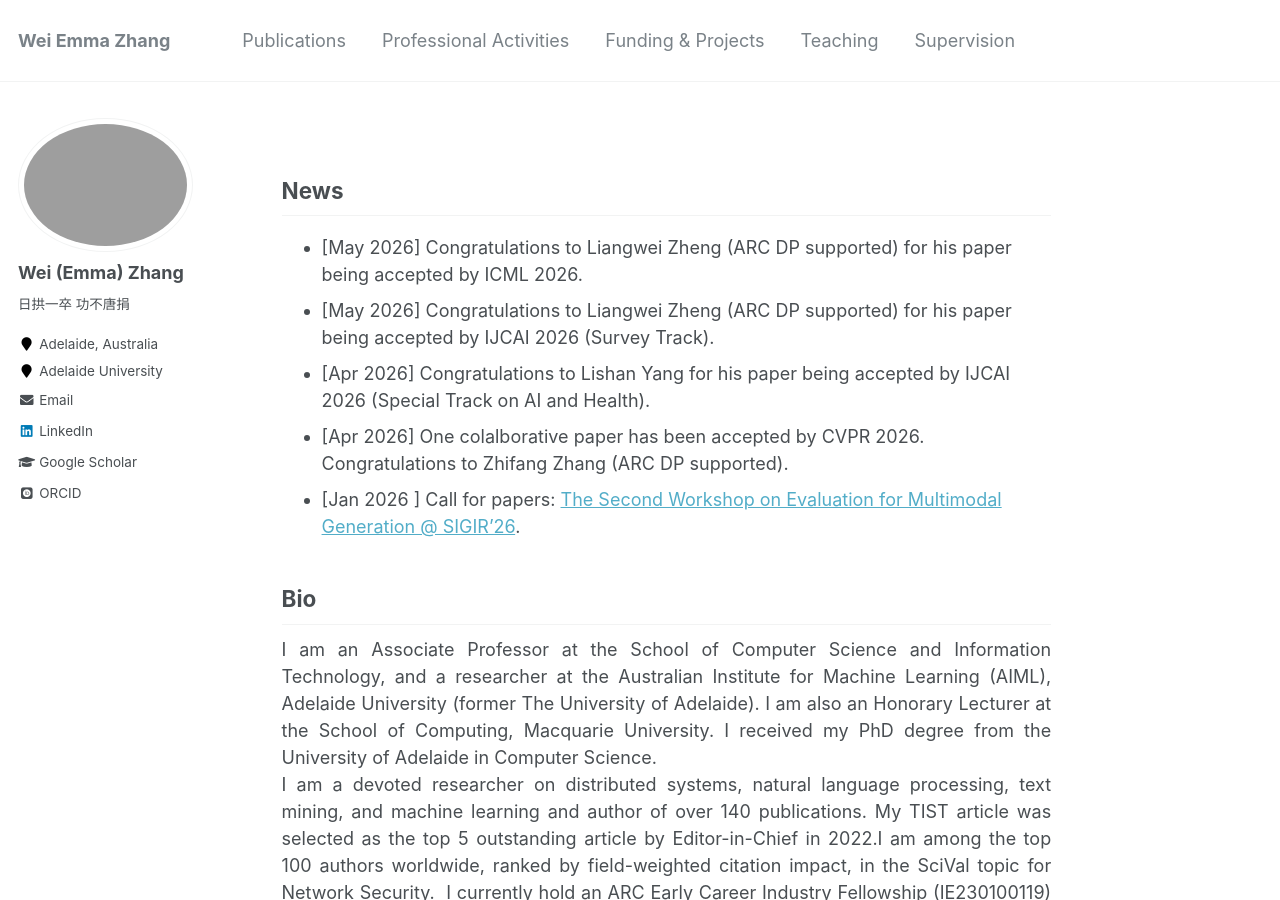
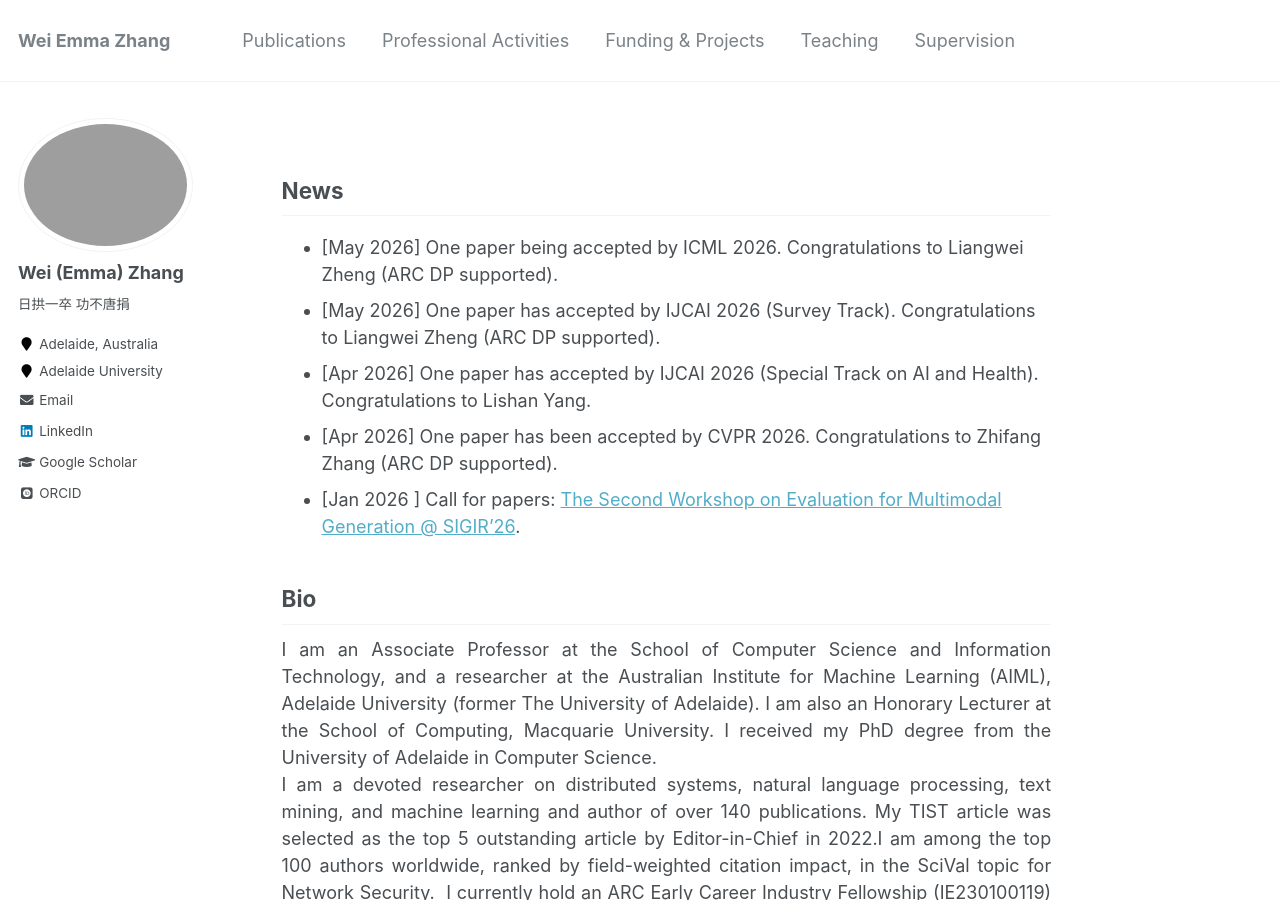
Before and after one commit to weiezhang/weiezhang.github.io, a Jekyll site: the page built from _pages/about.md, in a window 1280 px wide and 900 px high. Built offline with Jekyll 4.4.1, drawn with Linux system fonts in a browser that asks for light colours; some web fonts are replaced.

Commit message:
Update about.md

```diff
--- a/_pages/about.md
+++ b/_pages/about.md
@@ -9,10 +9,10 @@ redirect_from:
 ---
 
 ## News
-* [May 2026] Congratulations to Liangwei Zheng (ARC DP supported) for his paper being accepted by ICML 2026.
-* [May 2026] Congratulations to Liangwei Zheng (ARC DP supported) for his paper being accepted by IJCAI 2026 (Survey Track).
-* [Apr 2026] Congratulations to Lishan Yang for his paper being accepted by IJCAI 2026 (Special Track on AI and Health).
-* [Apr 2026] One colalborative paper has been accepted by CVPR 2026. Congratulations to Zhifang Zhang (ARC DP supported).
+* [May 2026] One paper being accepted by ICML 2026. Congratulations to Liangwei Zheng (ARC DP supported).
+* [May 2026] One paper has accepted by IJCAI 2026 (Survey Track). Congratulations to Liangwei Zheng (ARC DP supported).
+* [Apr 2026] One paper has accepted by IJCAI 2026 (Special Track on AI and Health). Congratulations to Lishan Yang.
+* [Apr 2026] One paper has been accepted by CVPR 2026. Congratulations to Zhifang Zhang (ARC DP supported).
 * [Jan 2026 ] Call for papers: [The Second Workshop on Evaluation for Multimodal Generation @ SIGIR'26](https://evalmg.github.io/).
 <!--* [Dec 2025] Awarded 2025 Executive Dean's Staff Awards for Mid-Career Research Excellence.
  [Nov 2025] A collaboration work has been accepted by AAAI 2026. Congratulations to Hui Zhang.
```
